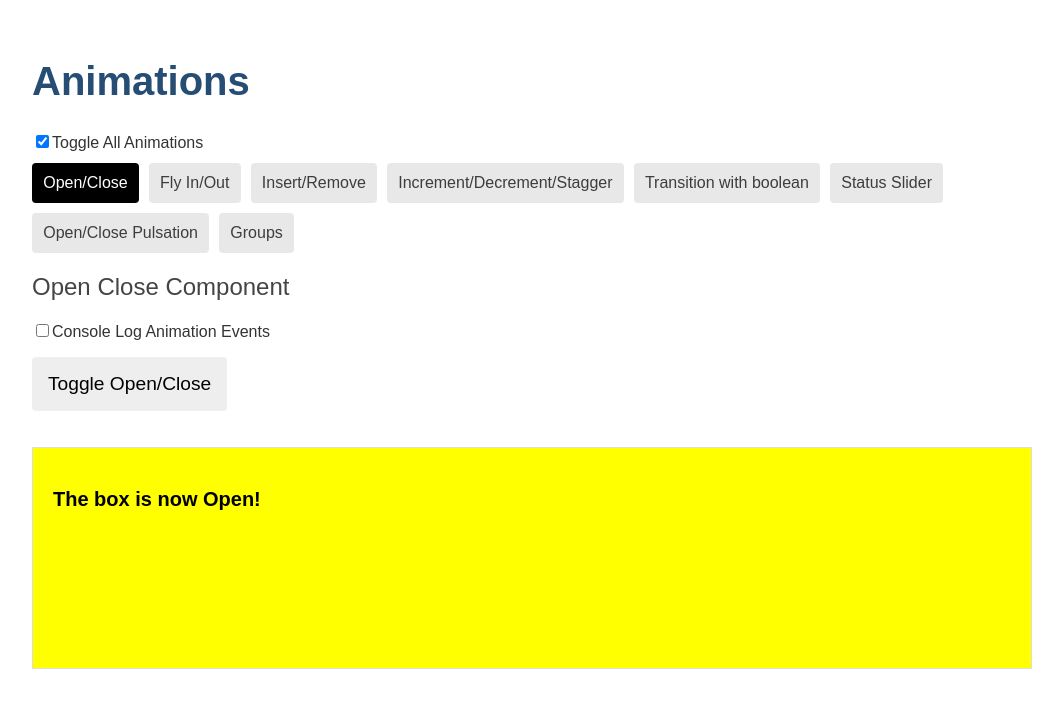
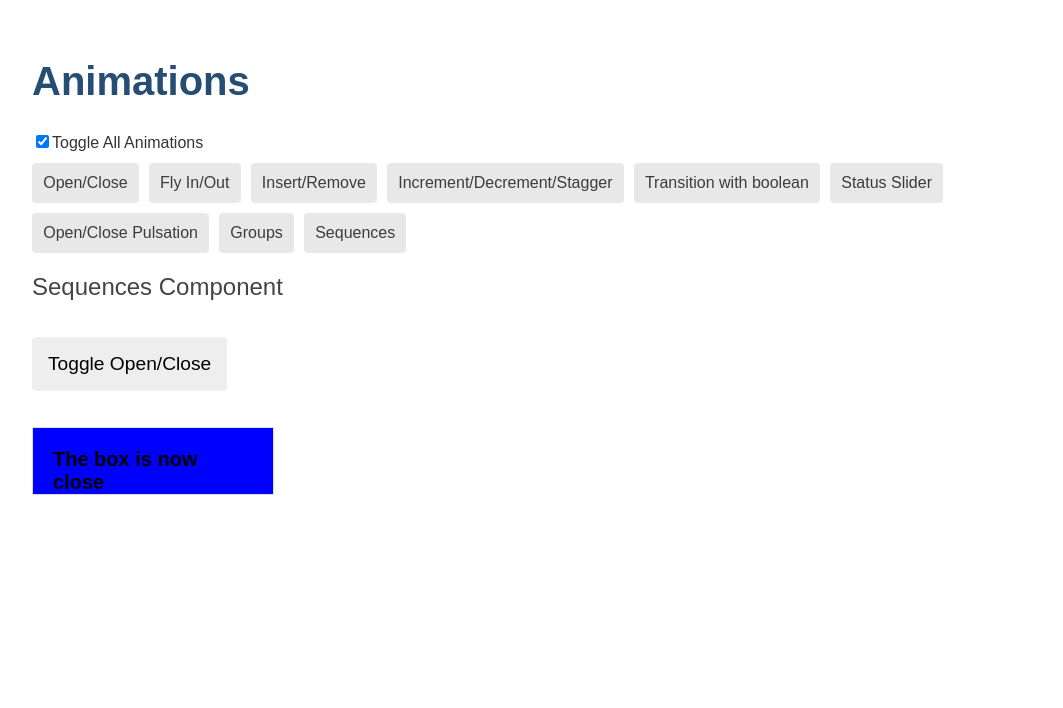
Before and after one commit to Florian935/angular-animation-demo, an Angular app: page /sequences in a window 1280 px wide. Before the commit this address led to /open-close. Shown: the top 708 px of the page, without its empty margins (108-1171 px from the left). Built offline with nearby package versions, Linux system fonts and the light colour scheme.

Commit message:
Feat: added demo for animations in sequence

```diff
--- a/src/app/app-routing.module.ts
+++ b/src/app/app-routing.module.ts
@@ -57,6 +57,13 @@ const routes: Routes = [
             import('./pages/groups/groups.module').then((m) => m.GroupsModule),
     },
     {
+        path: 'sequences',
+        loadChildren: () =>
+            import('./pages/sequences/sequences.module').then(
+                (m) => m.SequencesModule
+            ),
+    },
+    {
         path: '',
         redirectTo: 'open-close',
         pathMatch: 'full',
--- a/src/app/app.component.html
+++ b/src/app/app.component.html
@@ -27,6 +27,7 @@
         >Open/Close Pulsation</a
     >
     <a [routerLink]="['groups']" routerLinkActive="active">Groups</a>
+    <a [routerLink]="['sequences']">Sequences</a>
 </nav>
 
 <div>
--- /dev/null
+++ b/src/app/pages/sequences/sequences.component.html
@@ -0,0 +1,7 @@
+<h2>Sequences Component</h2>
+
+<button (click)="toggle()">Toggle Open/Close</button>
+
+<div [@openClose]="isOpen ? 'open' : 'close'" class="open-close-container">
+    The box is now {{ isOpen ? "open" : "close" }}
+</div>
--- /dev/null
+++ b/src/app/pages/sequences/sequences.component.scss
@@ -0,0 +1,13 @@
+:host {
+    display: block;
+    margin-top: 1rem;
+}
+
+.open-close-container {
+    border: 1px solid #dddddd;
+    margin-top: 1em;
+    padding: 20px 20px 0px 20px;
+    color: #000000;
+    font-weight: bold;
+    font-size: 20px;
+}
--- /dev/null
+++ b/src/app/pages/sequences/sequences.component.ts
@@ -0,0 +1,71 @@
+import {
+    animate,
+    group,
+    sequence,
+    state,
+    style,
+    transition,
+    trigger,
+} from '@angular/animations';
+import { Component } from '@angular/core';
+
+@Component({
+    selector: 'app-sequences',
+    templateUrl: './sequences.component.html',
+    styleUrls: ['./sequences.component.scss'],
+    animations: [
+        trigger('openClose', [
+            state(
+                'open',
+                style({
+                    backgroundColor: 'red',
+                    height: '300px',
+                    width: 200,
+                })
+            ),
+            state(
+                'close',
+                style({
+                    backgroundColor: 'blue',
+                    width: 200,
+                })
+            ),
+            transition(
+                'open <=> close',
+                sequence([
+                    animate(
+                        '1s 0.5s ease',
+                        style({
+                            backgroundColor: 'yellow',
+                            height: 100,
+                            transform: 'translateX(50%)',
+                        })
+                    ),
+                    animate(
+                        '1s 0.5s ease',
+                        style({
+                            backgroundColor: 'green',
+                            height: 200,
+                            transform: 'translateX(-100%)',
+                        })
+                    ),
+                    animate(
+                        '1s 2s ease',
+                        style({
+                            backgroundColor: 'purple',
+                            height: 300,
+                            transform: 'translateX(0)',
+                        })
+                    ),
+                ])
+            ),
+        ]),
+    ],
+})
+export class SequencesComponent {
+    isOpen = false;
+
+    toggle(): void {
+        this.isOpen = !this.isOpen;
+    }
+}
```
Also changed, not shown: src/app/pages/sequences/sequences-routing.module.ts (added, +16 -0 lines), src/app/pages/sequences/sequences.module.ts (added, +17 -0 lines), 1 other file (tests, documents, lock files or other folders).
